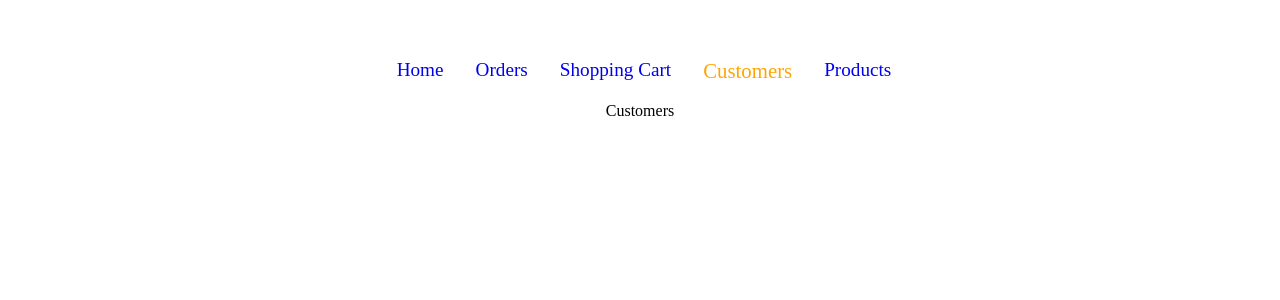
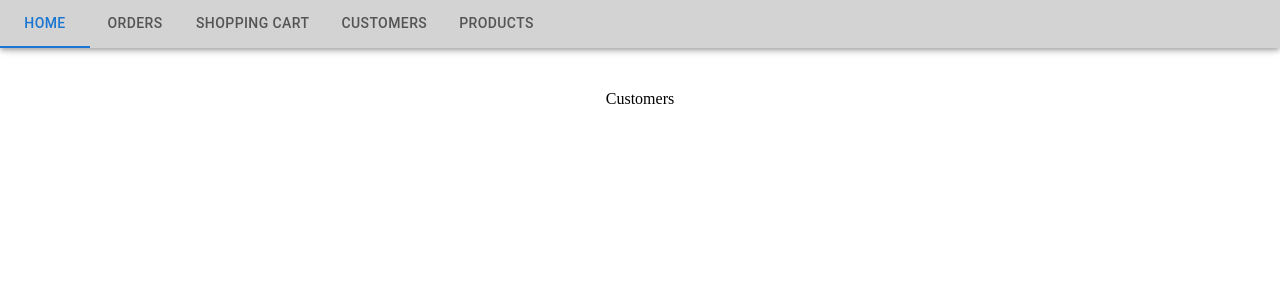
Before and after one commit to clarksilio/bakery-shop, a React (Vite) app: page /customers in a window 1280 px wide. Shown: the top 300 px of the page. Built offline with nearby package versions, Linux system fonts and the light colour scheme; the HTML template or start-up script is replaced by a standard one.

Commit message:
Bug fix Component NavigatorDesktop.tsx was created based on MUI <Tab>

```diff
--- a/src/App.tsx
+++ b/src/App.tsx
@@ -8,8 +8,9 @@
 import Bread from "./components/Bread.tsx";
 import Dairy from "./components/Dairy.tsx";
 import {navItems, productItems} from "./configurations/nav-config.ts";
-import NavLayout from "./components/navigation/NavLayout.tsx";
+//import NavLayout from "./components/navigation/NavLayout.tsx";
 import ErrorPage from "./components/ErrorPage.tsx";
+import NavigatorDesktop from "./components/navigation/NavigatorDesktop.tsx";
 
 
 function App() {
@@ -17,12 +18,12 @@
   return (
       <Routes>
         {/*<Route path={Paths.HOME} element={<Layout/>}>*/}
-        <Route path={Paths.HOME} element={<NavLayout items={navItems}/>}>
+        <Route path={Paths.HOME} element={<NavigatorDesktop items={navItems}/>}>
           <Route index element={<Home/>}/>
           <Route path={Paths.CUSTOMERS} element={<Customers/>}/>
           <Route path={Paths.ORDERS} element={<Orders/>}/>
           {/*<Route path={Paths.PRODUCTS} element={<Products/>}/>*/}
-          <Route path={Paths.PRODUCTS} element={<NavLayout items={productItems} sub={'sub'}/>}>
+          <Route path={Paths.PRODUCTS} element={<NavigatorDesktop items={productItems}/>}>
             <Route path={Paths.BREAD} element={<Bread/>}/>
             <Route path={Paths.DAIRY} element={<Dairy/>}/>
           </Route>
--- a/src/components/ErrorPage.tsx
+++ b/src/components/ErrorPage.tsx
@@ -12,8 +12,8 @@
 
 
     useEffect(() => {
-        if (performance.getEntriesByType("navigation")[0].type === "reload") {
-            //if (performance.navigation.type === 1)
+        if (performance.navigation.type === 1) {
+            //if (performance.navigation.type === 1performance.getEntriesByType("navigation")[0].type === "reload")
             navigate(Paths.HOME);
         }
     }, [navigate]);
--- /dev/null
+++ b/src/components/navigation/NavigatorDesktop.tsx
@@ -0,0 +1,35 @@
+import {AppBar, Box, Tab, Tabs} from "@mui/material";
+import type {RouteType} from "../../utils/shop-types.ts";
+import {type FC, useState} from "react";
+import {Link, Outlet} from "react-router-dom";
+import * as React from "react";
+
+type Props ={
+    items: RouteType[]
+    sub?:string
+}
+
+const NavigatorDesktop:FC<Props> = ({items}) => {
+    const[value, setValue] = useState(0)
+    const handleOnChange=(_e:React.SyntheticEvent, newValue:number ) =>{
+        setValue(newValue)
+    }
+
+    return (
+        <div>
+            <Box sx={{mt:'50px'}}>
+                <AppBar sx={{backgroundColor:'lightgray'}}>
+                    <Tabs value={value} onChange={handleOnChange}>
+                    {
+                        items.map(item =>
+                            <Tab key={item.path} component={Link} to={item.path} label={item.title}/>)
+                    }
+                    </Tabs>
+                </AppBar>
+                <Outlet/>
+            </Box>
+        </div>
+    );
+};
+
+export default NavigatorDesktop;
```
Also changed, not shown: package.json (+6 -1 lines), 1 other file (tests, documents, lock files or other folders).
